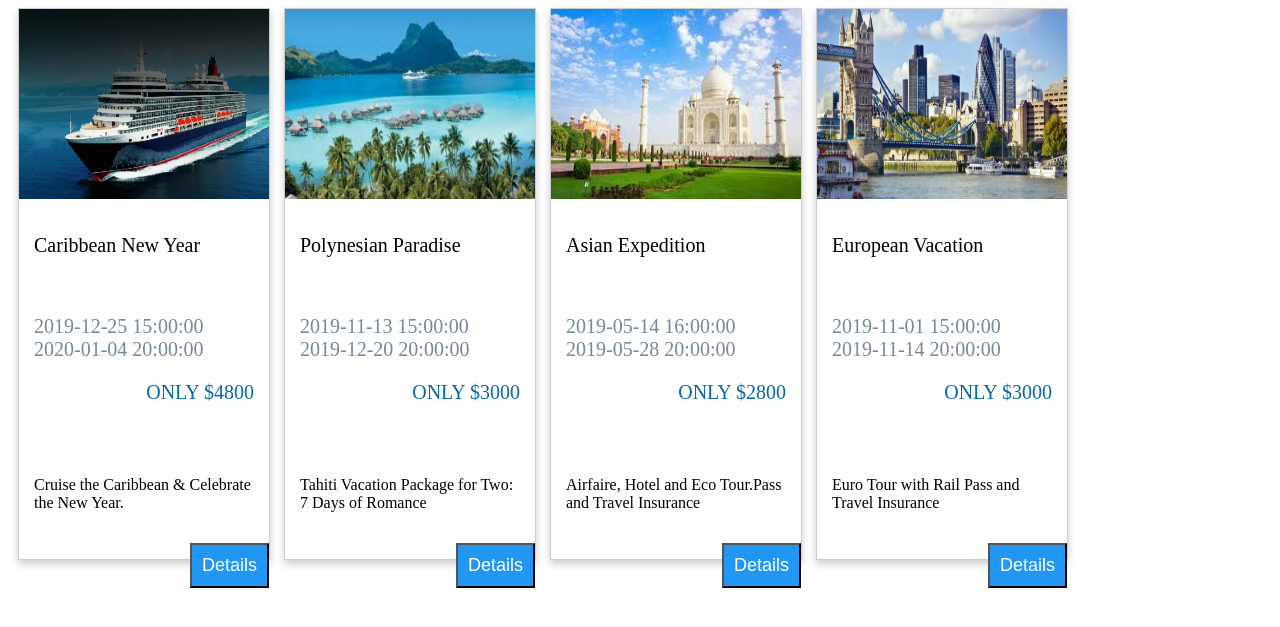
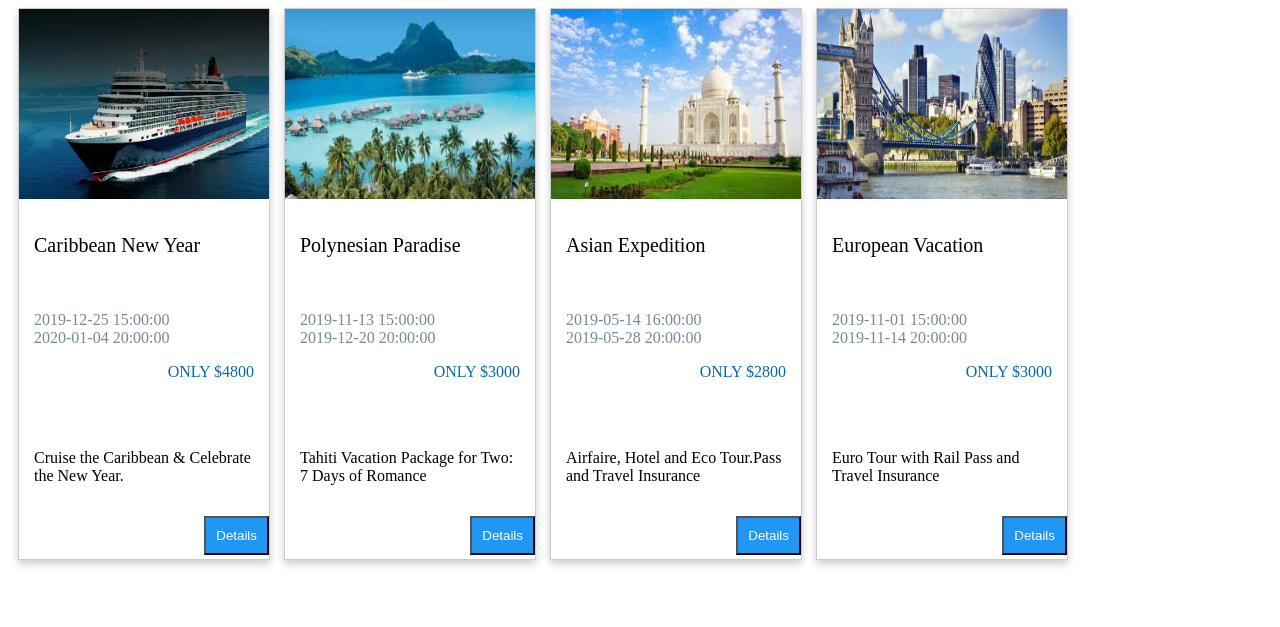
Before and after one commit to Ellen201906/TravelExperts2, a PHP site: page /my/packages.php in a window 1280 px wide. Shown: the top 627 px of the page. Run offline with PHP 8.4, Linux system fonts and the light colour scheme; data comes from the database, SQL or seed files in the repository; data that the repository does not hold is empty.

Commit message:
Update packages.css

```diff
--- a/packages.css
+++ b/packages.css
@@ -34,14 +34,14 @@ div.card {
     color: white;
     padding: 10px;
     text-align: center;
-    font-size: 18px;
+    font-size: 16x;
     cursor: pointer;
 }
 
   .price{
     text-align: right;
     color: rgb(8, 105, 165);
-    font-size: 20px;
+    font-size: 16px;
     text-shadow: 0 8px 16px 0 rgba(0,0,0,0.2);
   }
 
@@ -52,7 +52,7 @@ div.card {
   .date{
     text-align: left;
     color:lightslategray;
-    font-size: 20px;
+    font-size: 16px;
     text-shadow: 0 8px 16px 0 rgba(0,0,0,0.2);
   }
 
```
